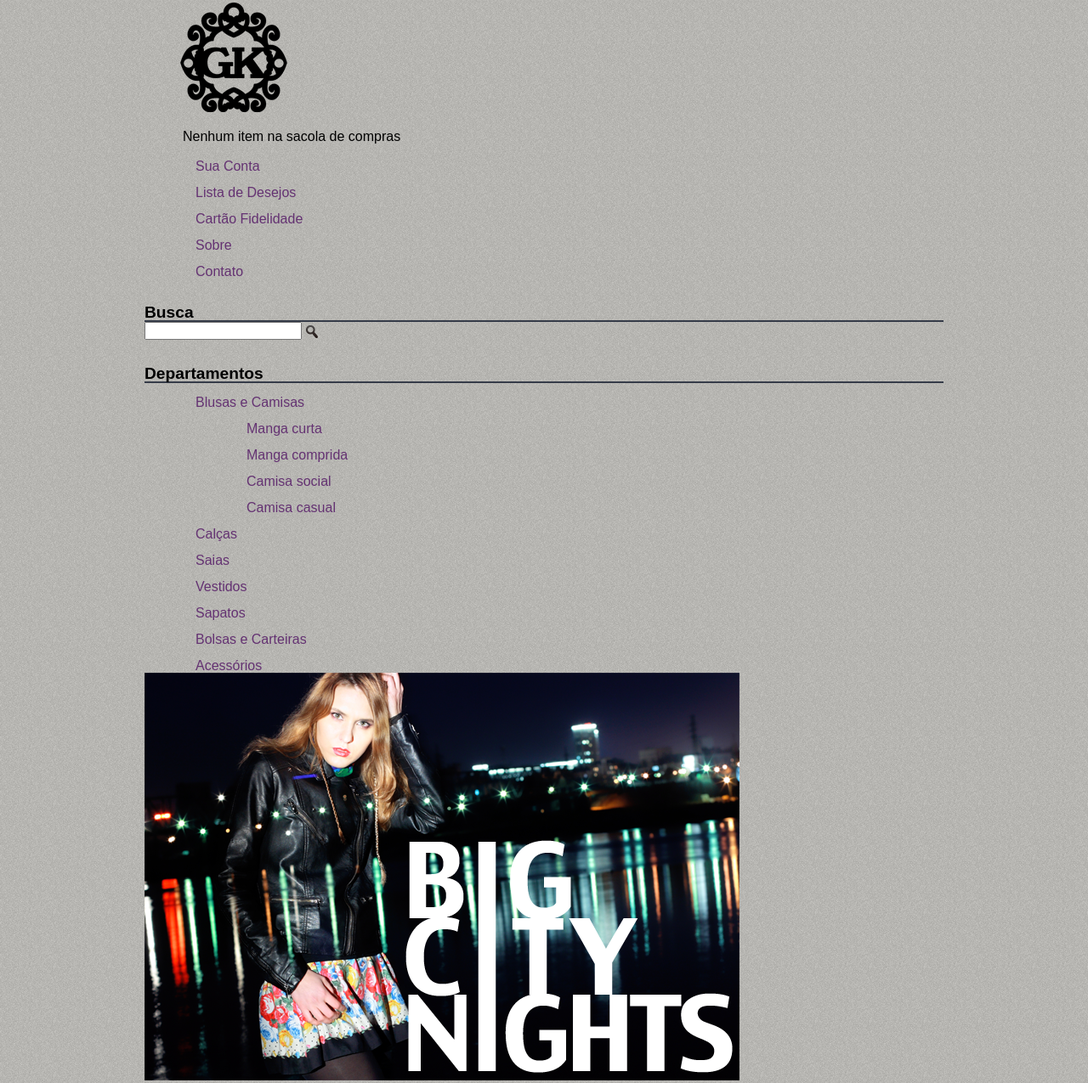
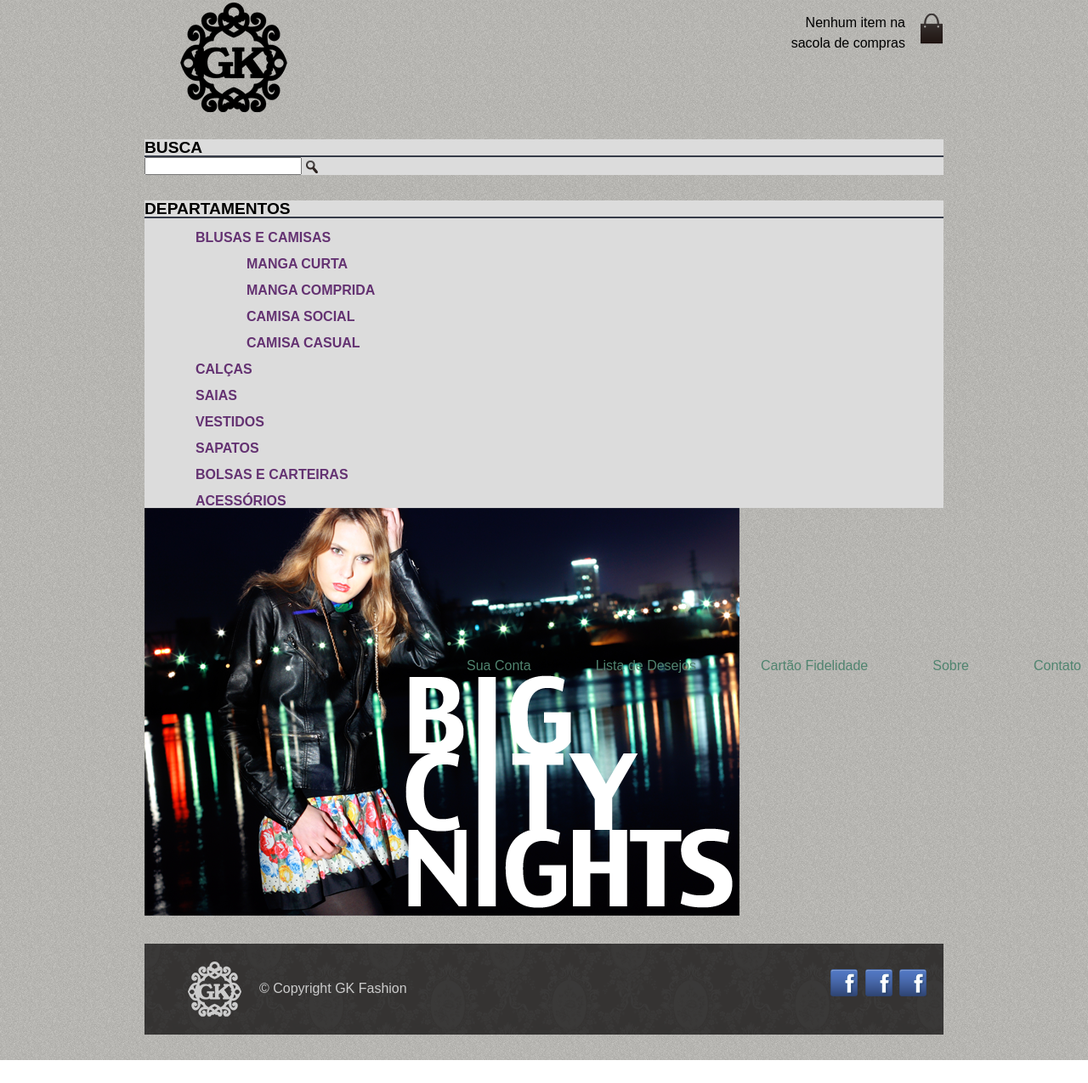
Before and after one commit to Nabucodono5or/GK_Fashion, a plain HTML site: page index.html in a window 1280 px wide. Shown: the whole page at 85% size. After the commit the page ends 1248 px from the top, so only its background shows below. Drawn offline with Linux system fonts and the light colour scheme.

Commit message:
concertado exibição don menu departamentos

```diff
--- a/css/estilo.css
+++ b/css/estilo.css
@@ -124,3 +124,46 @@ footer img {
   display: inline;
   margin-left: 4px;
 }
+
+/* CSS para index */
+header {
+  position: relative;
+}
+
+.sacola {
+  background: url(../img/sacola.png);
+  background-repeat: no-repeat;
+  background-position: right top;
+  text-align: right;
+  width: 140px;
+  position: absolute;
+  top: 0;
+  right: 0;
+}
+
+.menu‐principal {
+  position: absolute;
+  bottom: 0;
+  right: 0;
+}
+
+.menu‐principal ul li {
+  float: left;
+}
+
+.menu‐principal ul li a {
+  display: block;
+  padding: 8px;
+  color: #50846f;
+}
+
+.menu‐principal ul li a:hover {
+  color: #e84393;
+  text-decoration: none;
+}
+
+.busca, #menu‐departamentos {
+  background-color: #dcdcdc;
+  font-weight: bold;
+  text-transform: uppercase;
+}
--- a/index.html
+++ b/index.html
@@ -64,6 +64,17 @@
 
       <section id="diferenciais">
       </section>
+
+      <footer>
+        <div class="caixa-footer">
+          <img src="img/logo_rodape.png" alt="logo rodape" title="logo rodape">&copy; Copyright GK Fashion
+          <ul class="social">
+            <li> <a href="http://www.facebook.com/gkfashion">Facebook</a> </li>
+            <li> <a href="http://www.twitter.com/gkfashion">Twitter</a> </li>
+            <li> <a href="http://plus.google.com/gkfashion">Google+</a> </li>
+          </ul>
+        </div>
+      </footer>
     </div>
   </body>
 </html>
```
